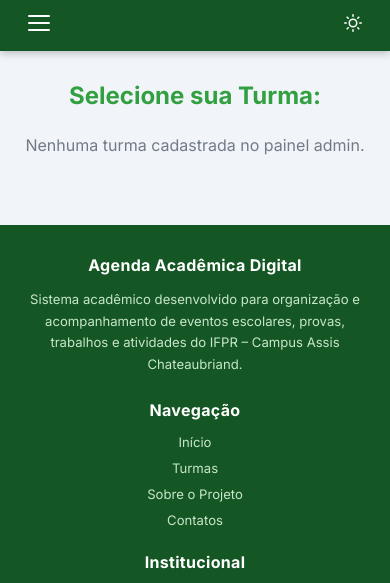
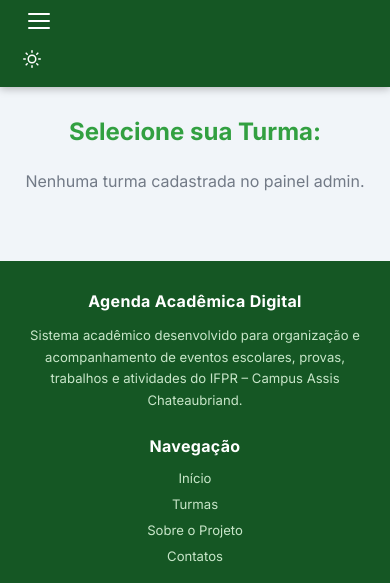
Before and after one commit to pfcagendaescolar-cell/Agenda-Escolar---PFC, a website: page index.html in a window 390 px wide. Shown: the part 126-709 px from the top of the page. Drawn offline with Linux system fonts and the light colour scheme; no server answers.

Commit message:
atualização no menu, botão de modo  noturno alinhado á esquerda no cabeçalho

```diff
--- a/style.css
+++ b/style.css
@@ -193,56 +193,6 @@ body {
     /* Aumentado levemente para melhor espaçamento */
 }
 
-/* Estrutura da navbar */
-.navbar {
-    display: flex;
-    align-items: center;
-    justify-content: space-between; /* ESSENCIAL */
-    width: 100%;
-}
-
-/* Botão hamburguer (esquerda) */
-.menu-toggle {
-    margin-right: auto;
-}
-
-/* Botão dark (direita) */
-.dark-mode-toggle {
-    margin-left: auto;
-    cursor: pointer;
-}
-
-/* MOBILE */
-@media (max-width: 768px) {
-
-    .navbar {
-        display: flex;
-        justify-content: space-between;
-        align-items: center;
-    }
-
-    /* Garante posições corretas */
-    .menu-toggle {
-        order: 1;
-    }
-
-    .dark-mode-toggle {
-        order: 3;
-    }
-
-    /* Caso tenha logo/título */
-    .navbar-title {
-        order: 2;
-        text-align: center;
-        flex: 1;
-    }
-
-    /* REMOVE do menu lateral */
-    .menu-lateral .dark-mode-toggle {
-        display: none;
-    }
-}
-
 .nav-link {
     color: #ffffff;
     text-decoration: none;
@@ -269,12 +219,11 @@ body {
 /* Botão de Alternar Tema no Header */
 .nav-theme-toggle {
     margin-left: auto;
-    /* Mantém na direita */
-    padding: 0 5px;
-    display: flex;
-    align-items: center;
-}
-
+    display: flex;
+    align-items: center;
+    flex-shrink: 0;
+    order: 999; /* garante que ele seja o último */
+}
 .theme-switch {
     width: 40px;
     height: 40px;
@@ -377,8 +326,9 @@ body {
     align-items: center;
     flex-wrap: wrap;
     gap: 2px;
-    width: 100%;
-}
+    flex: 1;
+}
+
 
 /* =======================================
    RESPONSIVIDADE DO CABEÇALHO
@@ -460,16 +410,14 @@ body {
     /* Posicionamento do Toggle e Hambúrguer no Mobile */
     .header-nav-inner {
         flex-direction: row;
+        position: relative;
         justify-content: flex-start;
         align-items: center;
         padding: 0.5rem 0.75rem;
         gap: 0.5rem;
     }
 
-    .nav-theme-toggle {
-        margin-left: auto;
-        flex-shrink: 0;
-    }
+
 
     .nav-config-btn {
         flex-shrink: 0;
```
